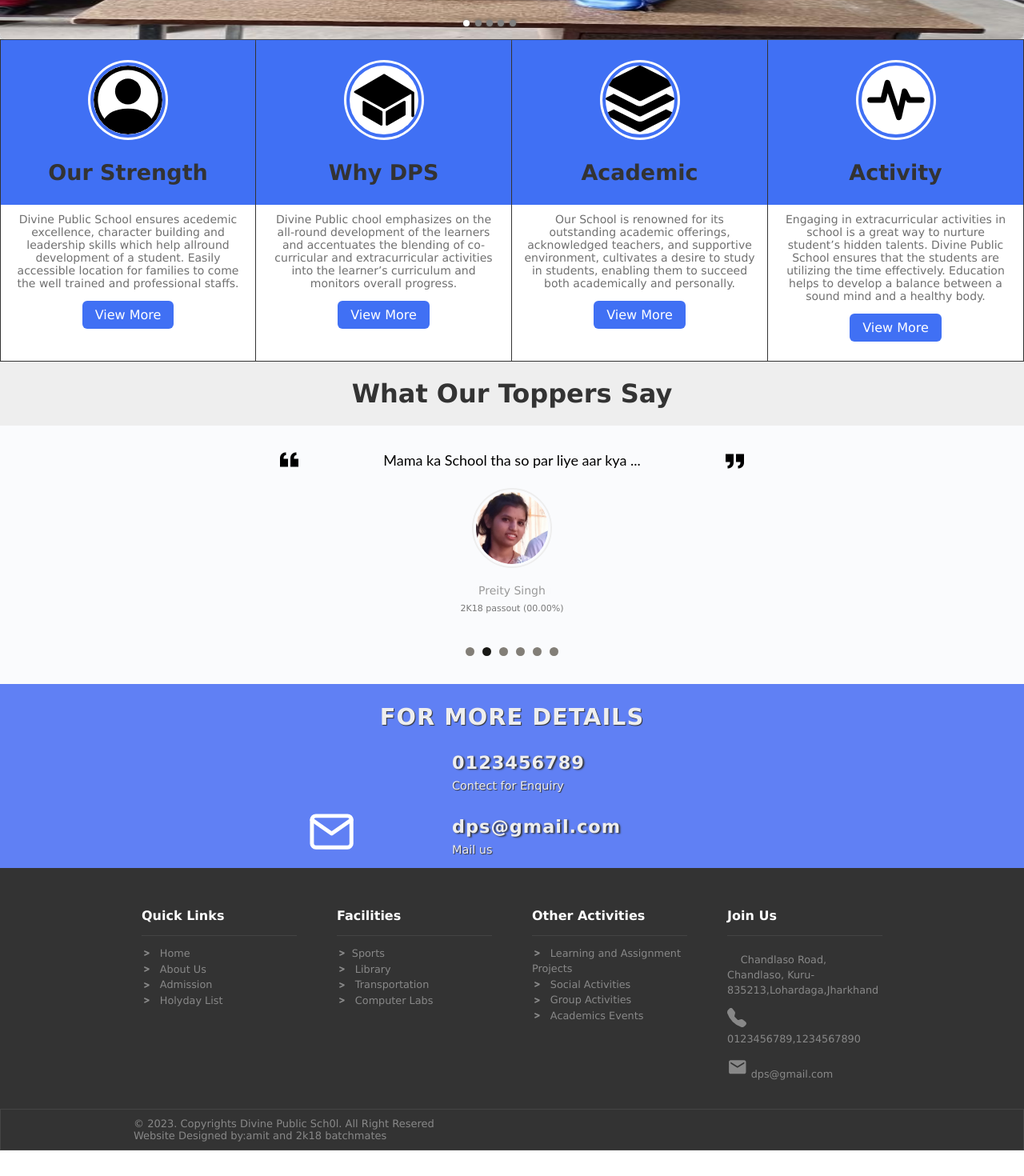
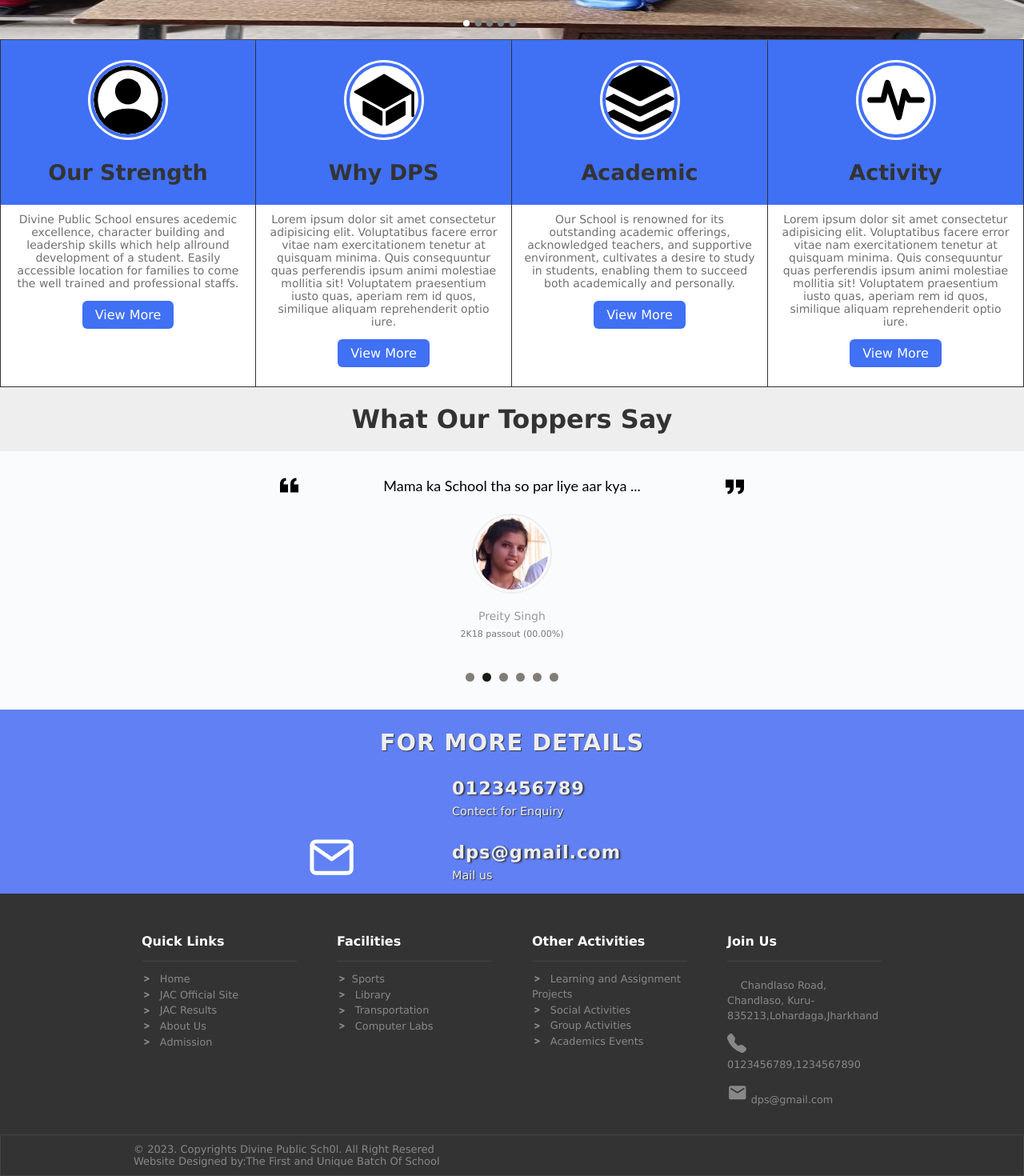
Before and after one commit to Amit709113/testvite, a React (Vite) app: page / in a window 1280 px wide. Shown: the part 539-2009 px from the top of the page at 80% size. Before the commit the page ends 1977 px from the top, so only its background shows below. Built offline with nearby package versions, Linux system fonts and the light colour scheme; some icons are missing.

Commit message:
updating Footer

```diff
--- a/src/App.jsx
+++ b/src/App.jsx
@@ -30,6 +30,7 @@ function App() {
       <Footer />
     </>
   )
+
 }
 
 export default App
--- a/src/components/Foot.jsx
+++ b/src/components/Foot.jsx
@@ -15,16 +15,19 @@ const Foot = () => {
                         <div className="link-section">
                             <ul>
                                 <li>
-                                <a href="#"><FaGreaterThan style={{paddingTop:'4px' , marginTop:'3px' ,marginRight:"6px"}} /> Home</a>
+                                    <a href="#"><FaGreaterThan style={{paddingTop:'4px' , marginTop:'3px' ,marginRight:"6px"}} /> Home</a>
+                                </li>
+                                <li>
+                                    <a href="https://jac.jharkhand.gov.in/jac/"><FaGreaterThan style={{paddingTop:'4px' , marginTop:'3px' ,marginRight:"6px"}} /> JAC Official Site</a>
+                                </li>
+                                <li>
+                                    <a href="https://www.jacresults.com/"><FaGreaterThan style={{paddingTop:'4px' , marginTop:'3px' ,marginRight:"6px"}} /> JAC Results</a>
                                 </li>
                                 <li>
                                     <a href="#"><FaGreaterThan style={{paddingTop:'4px' , marginTop:'3px' ,marginRight:"6px"}} /> About Us</a>
                                 </li>
                                 <li>
-                                <a href="#"><FaGreaterThan style={{paddingTop:'4px' , marginTop:'3px' ,marginRight:"6px"}} /> Admission</a>
-                                </li>
-                                <li>
-                                <a href="#"><FaGreaterThan style={{paddingTop:'4px' , marginTop:'3px' ,marginRight:"6px"}} /> Holyday List</a>
+                                    <a href="#"><FaGreaterThan style={{paddingTop:'4px' , marginTop:'3px' ,marginRight:"6px"}} /> Admission</a>
                                 </li>
                             </ul>
                         </div>
--- a/src/components/FooterLower.jsx
+++ b/src/components/FooterLower.jsx
@@ -10,8 +10,8 @@ const FooterLower = () => {
                     <div className="btm-text">© 2023. Copyrights Divine Public Sch0l. All Right Resered</div>
                 </div>
                 <div className='designer'>
-                    <div className="btm-text">Website Designed by:
-                    <a href="https://github.com/Amit709113" target='_black' >amit and 2k18 batchmates</a></div>
+                    <div className="btm-text">Website Designed  by:
+                    <a href="https://github.com/Amit709113" target='_black' >The First and Unique Batch Of School</a></div>
                 </div>
             </div>
 
--- a/src/components/SchoolHeading.css
+++ b/src/components/SchoolHeading.css
@@ -64,6 +64,7 @@
     .logo-image{
         margin-top:6px;
         width:75px;
+        margin-left: 8px;  /*navbar changes by this line be carefull*/
 
     }
 
--- a/src/data/vlogData.json
+++ b/src/data/vlogData.json
@@ -7,7 +7,7 @@
         },
         {
             "title":"Why DPS",
-            "description":"Divine Public chool emphasizes on the all-round development of the learners and accentuates the blending of co-curricular and extracurricular activities into the learner’s curriculum and monitors overall progress.",
+            "description":"  Lorem ipsum dolor sit amet consectetur adipisicing elit. Voluptatibus facere error vitae nam exercitationem tenetur at quisquam minima. Quis consequuntur quas perferendis ipsum animi molestiae mollitia sit! Voluptatem praesentium iusto quas, aperiam rem id quos, similique aliquam reprehenderit optio iure.",
             "key":1
         },
         {
@@ -17,7 +17,7 @@
         },
         {
             "title":"Activity",
-            "description":" Engaging in extracurricular activities in school is a great way to nurture student’s hidden talents. Divine Public School ensures that the students are utilizing the time effectively. Education helps to develop a balance between a sound mind and a healthy body.",
+            "description":"   Lorem ipsum dolor sit amet consectetur adipisicing elit. Voluptatibus facere error vitae nam exercitationem tenetur at quisquam minima. Quis consequuntur quas perferendis ipsum animi molestiae mollitia sit! Voluptatem praesentium iusto quas, aperiam rem id quos, similique aliquam reprehenderit optio iure.",
             "key":3
         }
 
```
Also changed, not shown: src/App.css (line endings or trailing spaces).
